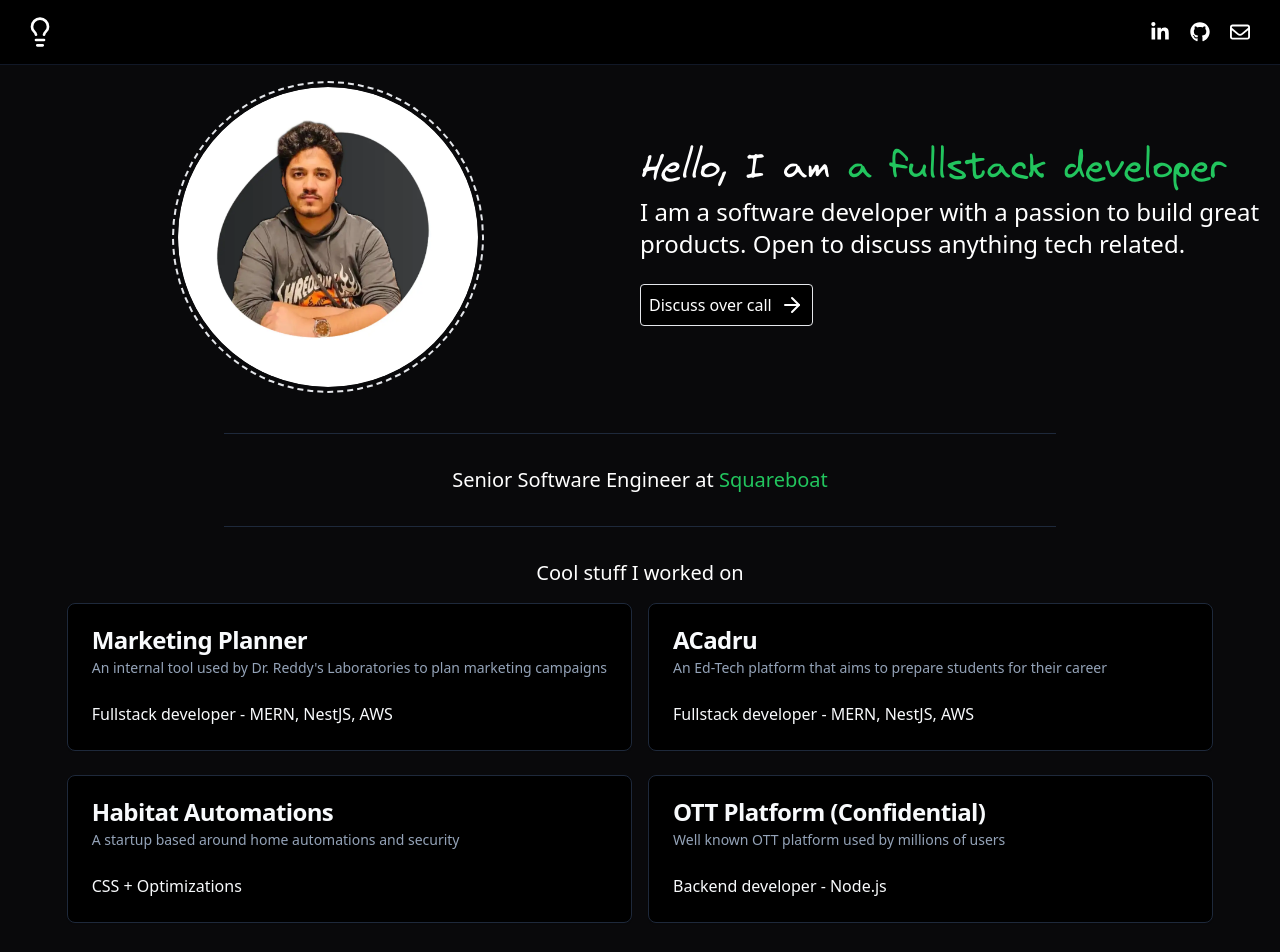
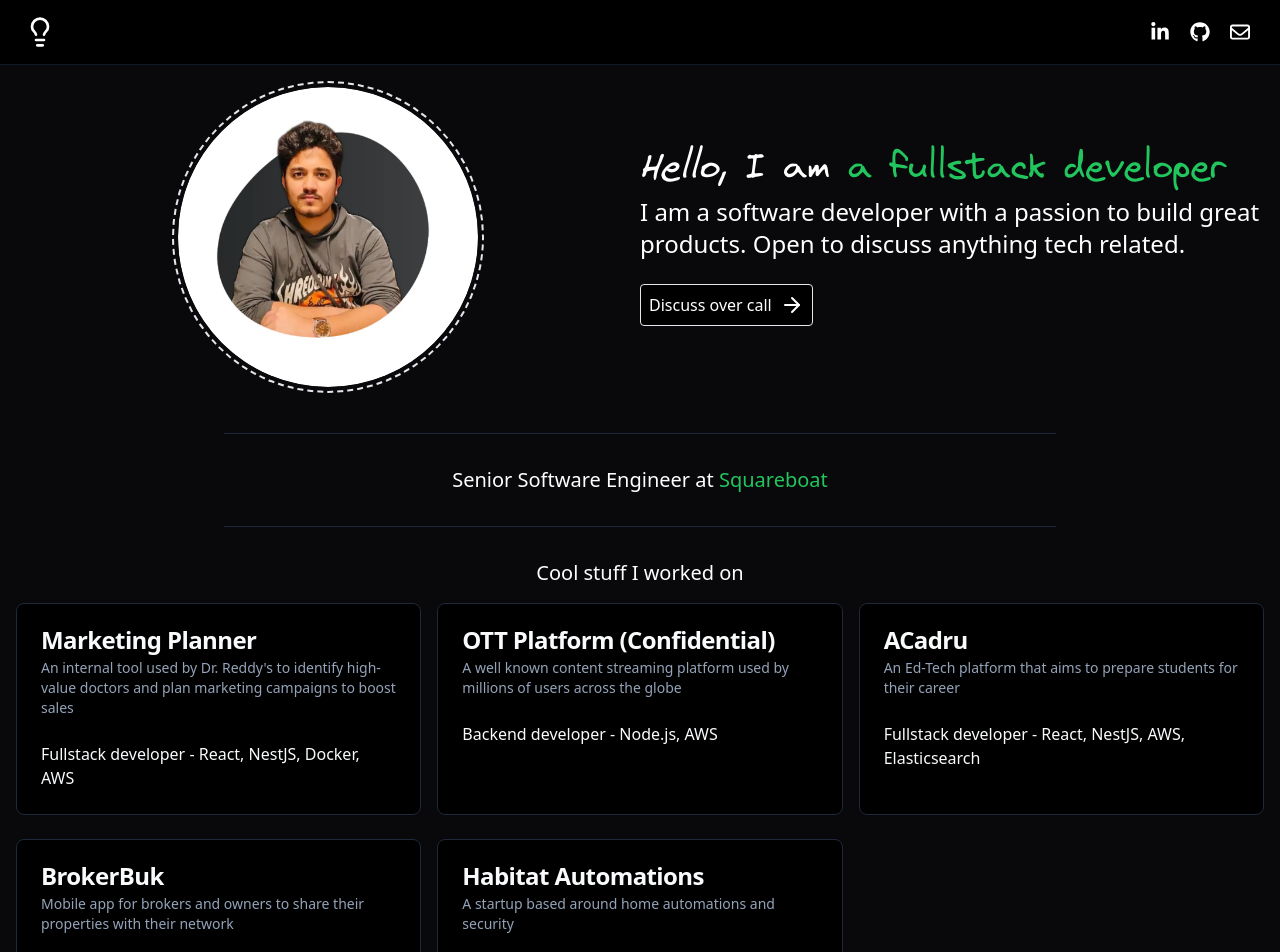
Before and after one commit to chetanbohra26/chetan-bohra-website, a React (Vite) app: page / in a window 1280 px wide. Shown: the top 952 px of the page. Built offline with nearby package versions, Linux system fonts and the light colour scheme.

Commit message:
changes to projects

```diff
--- a/src/components/views/Projects.tsx
+++ b/src/components/views/Projects.tsx
@@ -5,26 +5,32 @@ const projectList = [
     {
         title: 'Marketing Planner',
         link: 'https://brandniti.drreddys.com',
-        role: 'Fullstack developer - MERN, NestJS, AWS',
-        description: 'An internal tool used by Dr. Reddy\'s Laboratories to plan marketing campaigns'
+        role: 'Fullstack developer - React, NestJS, Docker, AWS',
+        description: 'An internal tool used by Dr. Reddy\'s to identify high-value doctors and plan marketing campaigns to boost sales'
+    },
+    {
+        title: 'OTT Platform (Confidential)',
+        role: 'Backend developer - Node.js, AWS',
+        description: 'A well known content streaming platform used by millions of users across the globe'
     },
     {
         title: 'ACadru',
         link: 'https://acadru.com',
-        role: 'Fullstack developer - MERN, NestJS, AWS',
+        role: 'Fullstack developer - React, NestJS, AWS, Elasticsearch',
         description: 'An Ed-Tech platform that aims to prepare students for their career'
+    },
+    {
+        title: 'BrokerBuk',
+        link: 'https://play.google.com/store/apps/details?id=com.brokerbuk.app',
+        role: 'Backend developer - NestJS, Docker, AWS, Elasticsearch',
+        description: 'Mobile app for brokers and owners to share their properties with their network'
     },
     {
         title: 'Habitat Automations',
         link: 'https://habitatautomations.com',
-        role: 'CSS + Optimizations',
+        role: 'Freelancer: CSS + Optimizations',
         description: 'A startup based around home automations and security'
     },
-    {
-        title: 'OTT Platform (Confidential)',
-        role: 'Backend developer - Node.js',
-        description: 'Well known OTT platform used by millions of users'
-    }
 ]
 
 const Projects = () => {
@@ -34,10 +40,10 @@ const Projects = () => {
                 Cool stuff I worked on
             </Label>
 
-            <div className="flex grid grid-cols-1 sm:grid-cols-2 gap-4">
+            <div className="flex grid grid-cols-1 sm:grid-cols-3 gap-4">
                 {
                     projectList.map((proj, index) => (
-                        <Card className='mw-[300px] flex flex-col flex-fill mb-2' key={index}>
+                        <Card className='mw-[300px] flex flex-col mb-2' key={index}>
                             <CardHeader>
                                 <CardTitle className="flex">
                                     <a
```
